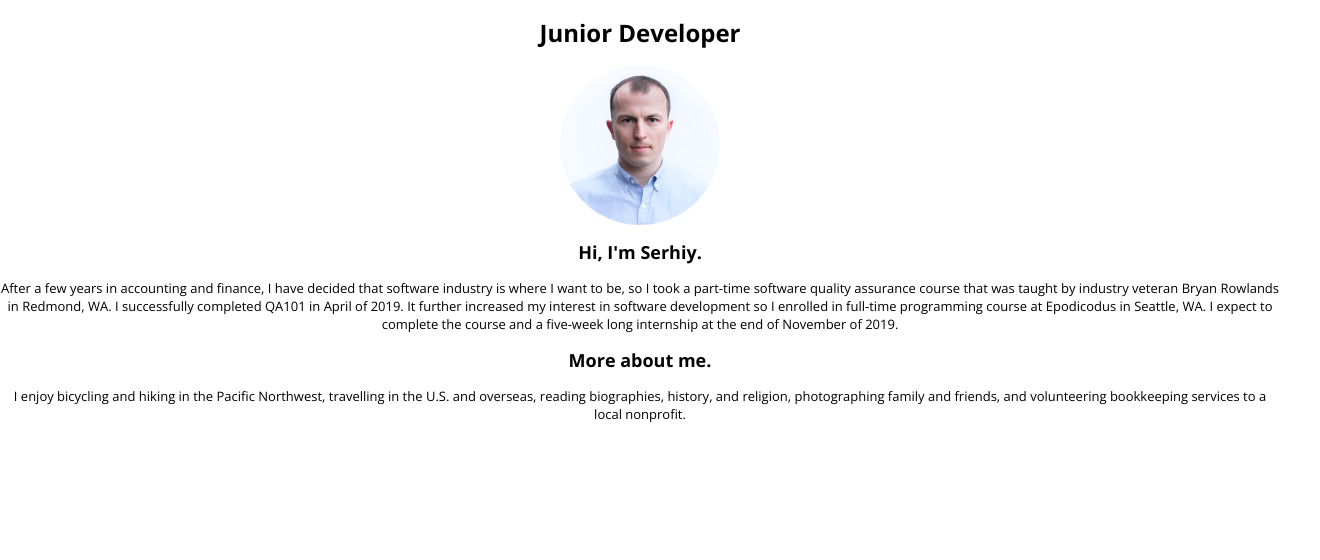
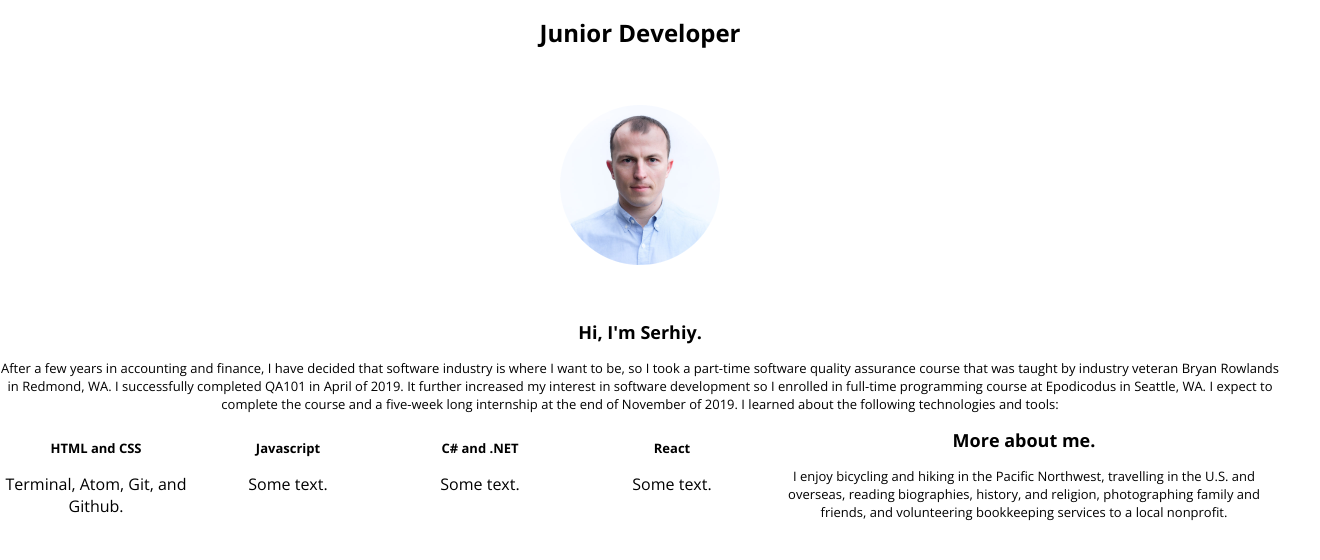
Before and after one commit to svsavchuk/portfolio, a plain HTML site: page index.html in a window 1280 px wide. Shown: the whole page, 1320 px wide, since content can reach past the window. Drawn offline with nearby package versions, Linux system fonts and the light colour scheme.

Commit message:
Add white div elements to the top.

```diff
--- a/css/styles.css
+++ b/css/styles.css
@@ -7,13 +7,22 @@ body {
 }
 
 h1 {
-  font-family: 'Open Sans', sans-serif;
   font-size: x-large;
 }
 
 h2 {
-  font-family: 'Open Sans', sans-serif;
   font-size: large;
+}
+
+h3 {
+  font-size: small;
+}
+
+}
+
+p {
+  font-size: small;
+  text-align: center;
 }
 
 .avatar {
@@ -23,13 +32,18 @@ h2 {
   margin-right: auto;
 }
 
-.first-container {
-  width: 100%
-  height: 100%
-  background-colo: red;
+.white-small-color-block {
+  width: 100%;
+  background-color: white;
+  padding: 20px;
 }
 
 .main-paragraphs {
   font-size: small;
   text-align: center;
 }
+
+.columns {
+  width: 15%;
+  float: left;
+}
--- a/index.html
+++ b/index.html
@@ -8,10 +8,35 @@
   </head>
   <body>
     <h1>Junior Developer</h1>
+    <div class="white-small-color-block"></div>
     <img src="img/avatar.png" class="avatar" alt="Avatar">
-    <div class="first-container"></div>
+    <div class="white-small-color-block"></div>
     <h2>Hi, I'm Serhiy.</h2>
-    <p class="main-paragraphs"> After a few years in accounting and finance, I have decided that software industry is where I want to be, so I took a part-time software quality assurance course that was taught by industry veteran Bryan Rowlands in Redmond, WA. I successfully completed QA101 in April of 2019. It further increased my interest in software development so I enrolled in full-time programming course at Epodicodus in Seattle, WA. I expect to complete the course and a five-week long internship at the end of November of 2019.</p>
+    <p class="main-paragraphs"> After a few years in accounting and finance, I have decided that software industry is where I want to be, so I took a part-time software quality assurance course that was taught by industry veteran Bryan Rowlands in Redmond, WA. I successfully completed QA101 in April of 2019. It further increased my interest in software development so I enrolled in full-time programming course at Epodicodus in Seattle, WA. I expect to complete the course and a five-week long internship at the end of November of 2019. I learned about the following technologies and tools:</p>
+
+
+    <div class="columns">
+    <h3>HTML and CSS</h3>
+    <p>Terminal, Atom, Git, and Github.</p>
+    </div>
+
+    <div class="columns">
+    <h3>Javascript</h3>
+    <p>Some text.</p>
+    </div>
+
+    <div class="columns">
+    <h3>C# and .NET</h3>
+    <p>Some text.</p>
+    </div>
+
+    <div class="columns">
+    <h3>React</h3>
+    <p>Some text.</p>
+    </div>
+
+    <div class="">
+    </div>
     <h2>More about me.</h2>
     <p class="main-paragraphs">I enjoy bicycling and hiking in the Pacific Northwest, travelling in the U.S. and overseas, reading biographies, history, and religion, photographing family and friends, and volunteering bookkeeping services to a local nonprofit.
   </body>
```
